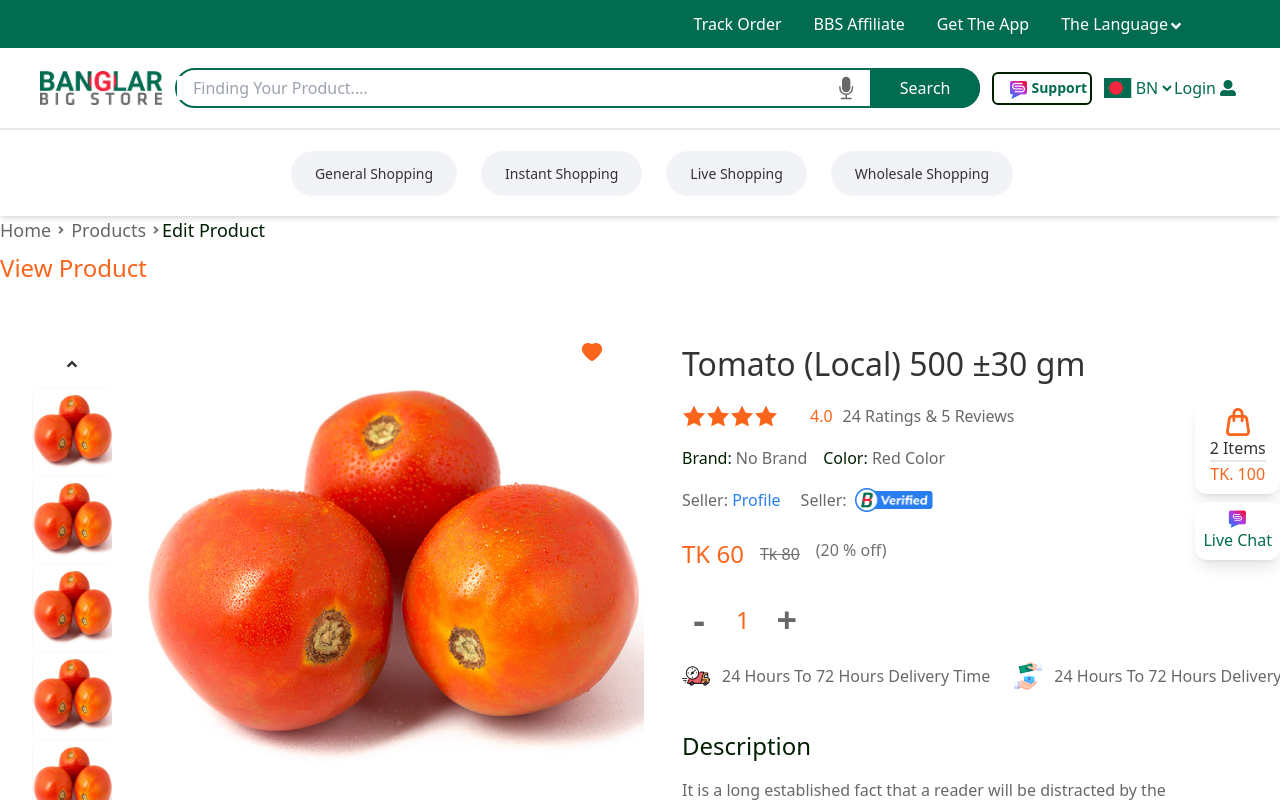
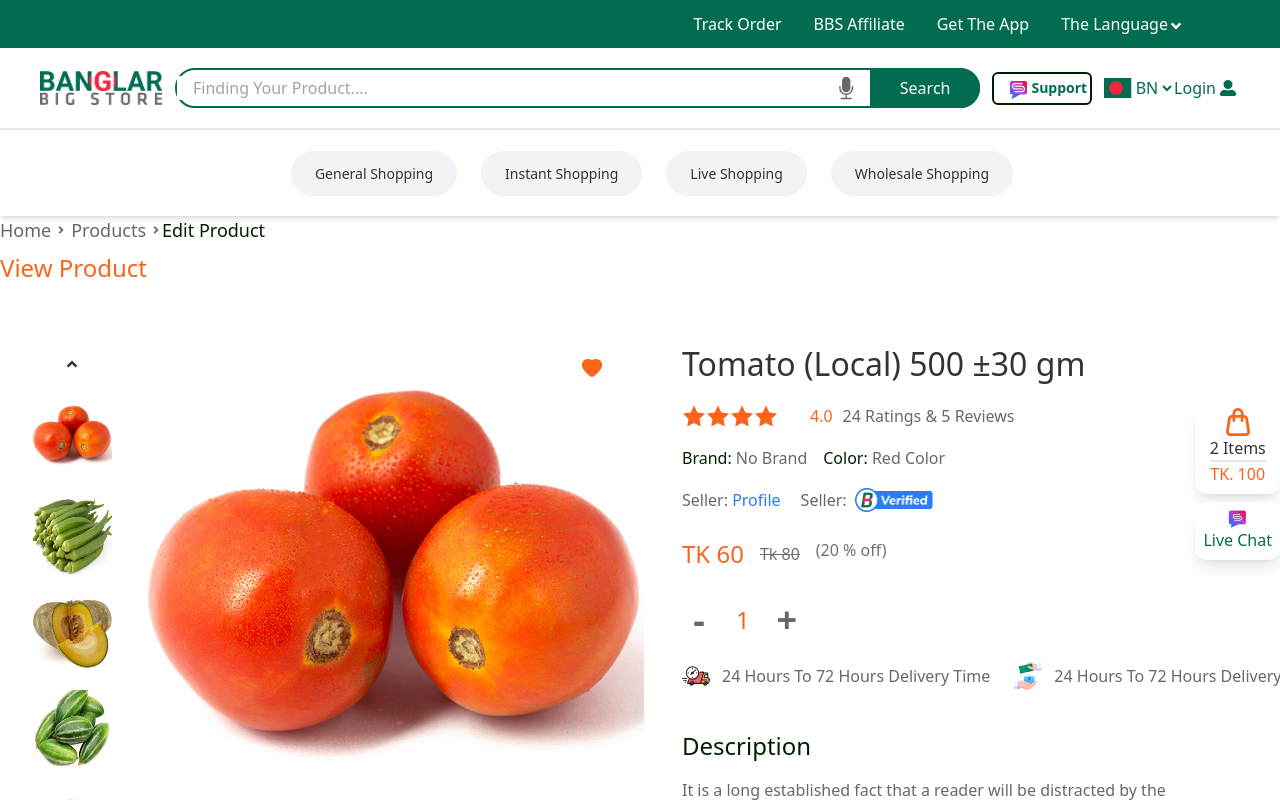
Before and after one commit to kowsar-mahmud-remon/Frontend-2, a Next.js app: page /manageproducts/editProductsTwo in a window 1280 px wide. Shown: the top 800 px of the page. Built offline with nearby package versions, Linux system fonts and the light colour scheme.

Commit message:
added onMouseOver

```diff
--- a/components/EditProducts/EditProductsTwo.js
+++ b/components/EditProducts/EditProductsTwo.js
@@ -1,7 +1,11 @@
 import Image from 'next/image';
-import React from 'react';
+import React, { useState } from 'react';
 import img from '../../assets/images/image 7.png';
 import img2 from '../../assets/images/image 66.png';
+import img3 from '../../assets/images/image 9.png';
+import img4 from '../../assets/images/image 77.png';
+import img5 from '../../assets/images/image 88.png';
+import img6 from '../../assets/images/image 4.png';
 import verified from '../../assets/images/verified.png';
 import delivery from '../../assets/images/fast-delivery 1.png';
 import delivery2 from '../../assets/images/cash-on-delivery 2.png';
@@ -22,15 +26,29 @@ import { FaAngleRight } from 'react-icons/fa';
 
 
 const EditProductsTwo = () => {
+  const [newImg, setNewImg] = useState(img2);
+
   const productDetails =
     [
       {
         _id: 1,
-        img: img,
-        img2: img,
-        img3: img,
-        img4: img,
-        img5: img,
+        img: img2
+      },
+      {
+        _id: 2,
+        img: img3
+      },
+      {
+        _id: 3,
+        img: img4
+      },
+      {
+        _id: 4,
+        img: img5
+      },
+      {
+        _id: 4,
+        img: img6
       }
     ];
   return (
@@ -50,68 +68,44 @@ const EditProductsTwo = () => {
 
       <div className='lg:w-[1426px] mx-auto p-6 lg:flex mt-8'>
 
-        <div className="lg:mr-6 mb-5">
+        <div className="lg:mr-6 mb-5 lg:w-[96px] p-2  flex flex-wrap">
+          <FaAngleUp className='mt-2 mb-4 w-full'></FaAngleUp>
+
           {
-            productDetails.map(productImg => <div key={productImg._id} className="lg:w-[96px] p-2 flex flex-wrap">
-              <FaAngleUp className='mt-2 mb-4 w-full'></FaAngleUp>
+            productDetails.map(productImg => <div key={productImg._id} className="">
+
               <Image
+                onMouseOver={e => setNewImg(e.currentTarget.src)}
                 className='w-[80px] h-[80px] mb-2'
-                src={productImg.img}
+                src={productImg?.img}
                 alt="Picture of the author"
                 width={80}
                 height={80}
               />
-              <Image
-                className='w-[80px] h-[80px] mb-2'
-                src={productImg.img2}
-                alt="Picture of the author"
-                width={80}
-                height={80}
-              />
-              <Image
-                className='w-[80px] h-[80px] mb-2'
-                src={productImg.img3}
-                alt="Picture of the author"
-                width={80}
-                height={80}
-              />
-              <Image
-                className='w-[80px] h-[80px] mb-2'
-                src={productImg.img4}
-                alt="Picture of the author"
-                width={80}
-                height={80}
-              />
-              <Image
-                className='w-[80px] h-[80px] mb-2'
-                src={productImg.img5}
-                alt="Picture of the author"
-                width={80}
-                height={80}
-              />
-              <FaAngleDown className='mt-4 mb-2 w-full'></FaAngleDown>
+
             </div>)
           }
+          <FaAngleDown className='mt-4 mb-2 w-full'></FaAngleDown>
         </div>
 
         <div className="lg:mr-[38px] mb-10">
-          <div className="flex justify-end mb-[-45px] mr-10 h-10">
+          <div className="flex justify-end mb-[-45px] mr-10 h-10 items-end">
             <AiFillHeart className=' text-2xl text-[#FB641B] z-10'></AiFillHeart>
           </div>
           <Image
-            className='w-[500px] h-[500px] mb-2'
-            src={img2}
+            className='w-[500px] h-[500px] mb-2 mx-auto'
+            src={newImg}
             alt="Picture of the author"
             width={500}
             height={500}
           />
           <div className="lg:flex mt-5">
             <button
-              className="w-full flex justify-center items-center gap-3 md:btn-md md:w-[240px] h-[53px] bg-[#FF9F00] font-medium text-white rounded-md lg:mr-5 mb-2"
+              className="w-full flex justify-center items-center gap-3 lg:btn-md lg:w-[240px] h-[53px] bg-[#FF9F00] font-medium text-white rounded-md lg:mr-5 mb-2"
             >Add to Cart <FaShoppingCart className="text-white text-lg mb-1" />
             </button>
             <button
-              className="w-full flex justify-center items-center gap-3 md:btn-md md:w-[240px] h-[53px] bg-[#FB641B] font-medium text-white rounded-md mb-2"
+              className="w-full flex justify-center items-center gap-3 lg:btn-md lg:w-[240px] h-[53px] bg-[#FB641B] font-medium text-white rounded-md mb-2"
             >Buy Now <HiShoppingBag className="text-white text-lg mb-1" />
             </button>
           </div>
--- a/next.config.js
+++ b/next.config.js
@@ -7,12 +7,9 @@ const nextConfig = {
       'localhost',
       "banglar-big-store.s3.amazonaws.com",
       "encrypted-tbn0.gstatic.com",
-<<<<<<< HEAD
       "www.transparentpng.com",
-      "freepngimg.com"
-=======
+      "freepngimg.com",
       "banglar-big-store.s3.ap-northeast-1.amazonaws.com"
->>>>>>> 1d1e4f07ebd5e7ec02545ff5dce9643fbd61fa70
     ],
   },
 };
```
Also changed, not shown: pages/_app.js (+7 -7 lines).
